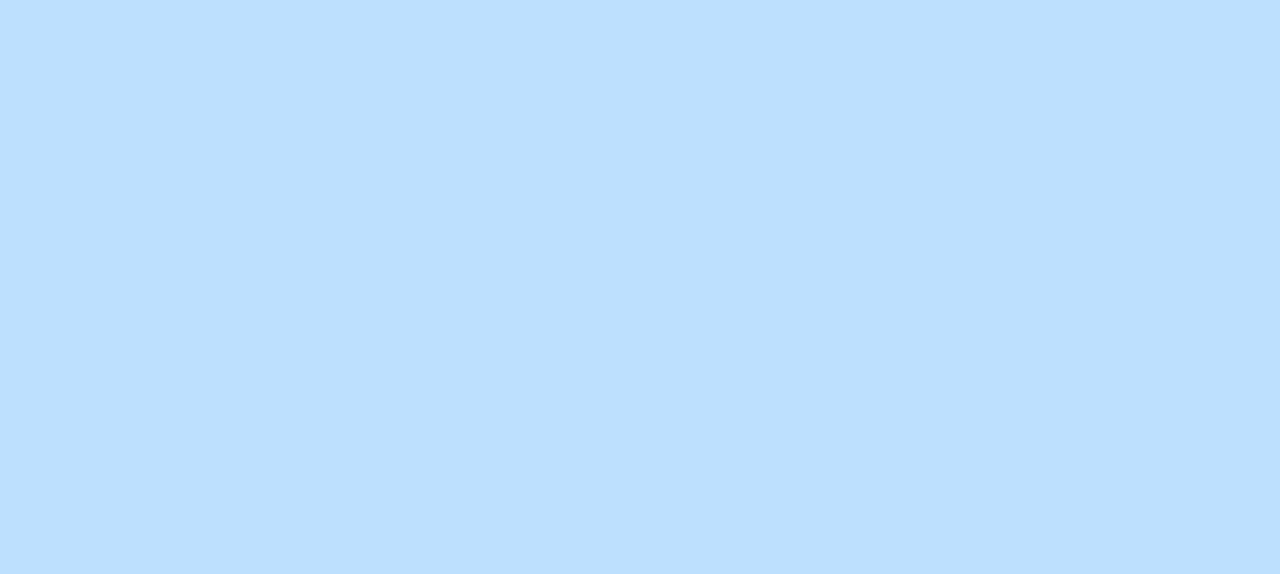
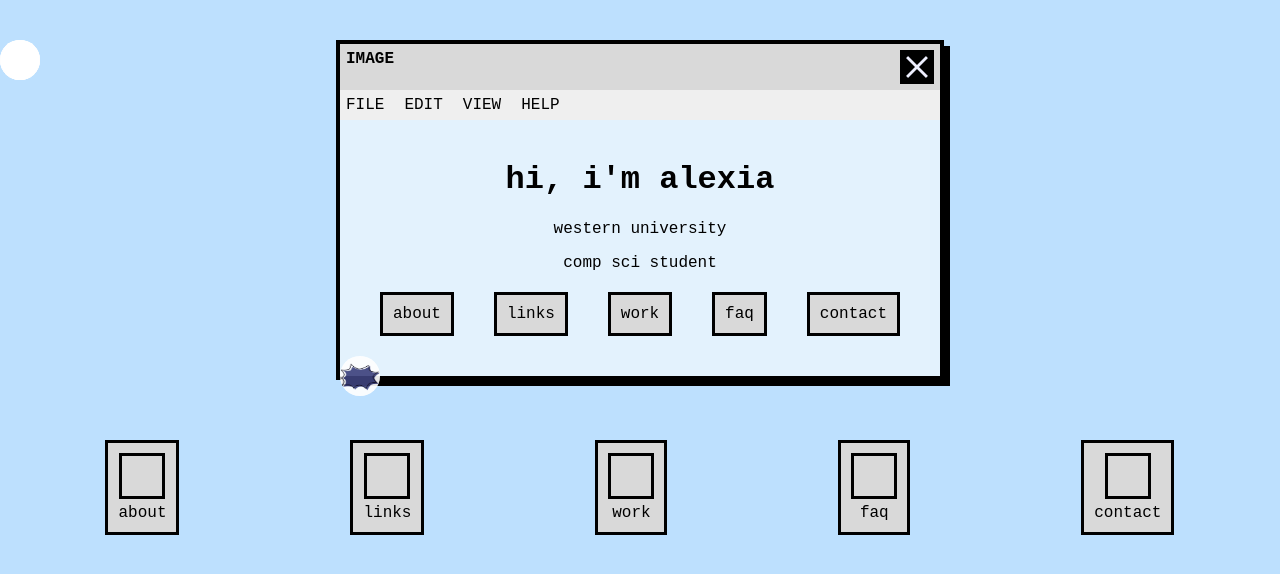
Before and after one commit to valorexies/portfolio, a React (Vite) app in the folder my-portfolio/: page / in a window 1280 px wide. Shown: the top 574 px of the page. Built offline with nearby package versions, Linux system fonts and the light colour scheme.

Commit message:
finally can see background, add assets now

```diff
--- a/my-portfolio/src/App.jsx
+++ b/my-portfolio/src/App.jsx
@@ -6,9 +6,9 @@ openTab stores which tab is open, clicking an icon sets it, closing it sets it b
 
 import {useState} from "react";
 import "./styles/stylesheet.css";
-import MainWindow from "./components/MainWindow";
-import BubbleLayer from "./components/BubbleLayer";
-import IconGrid from "./components/IconGrid";
+import MainWindow from "./components/MainWindow.jsx";
+import BubbleLayer from "./components/BubbleLayer.jsx";
+import IconGrid from "./components/IconGrid.jsx";
 
 export default function App() {
   const [openTab, setOpenTab] = useState(null);
@@ -16,9 +16,9 @@ export default function App() {
 
   return (
     <>
-      <bubbleLayer />
-      <mainWindow />
-      <iconGrid setOpenTab={setOpenTab} />
+      <BubbleLayer />
+      <MainWindow />
+      <IconGrid setOpenTab={setOpenTab} />
 
       {openTab === "about" && (
       <DraggableTab title="About">
```
